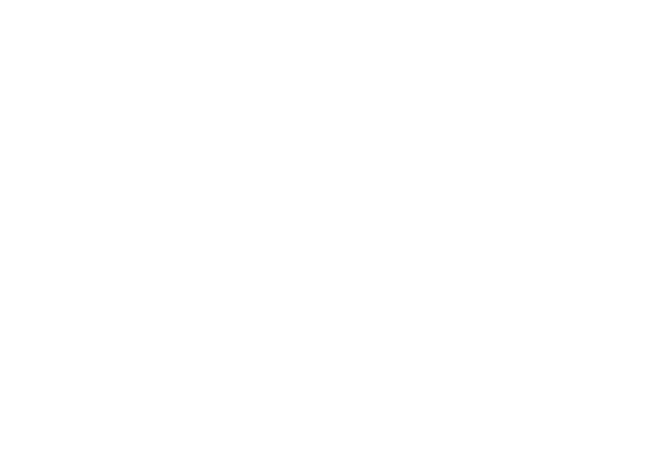
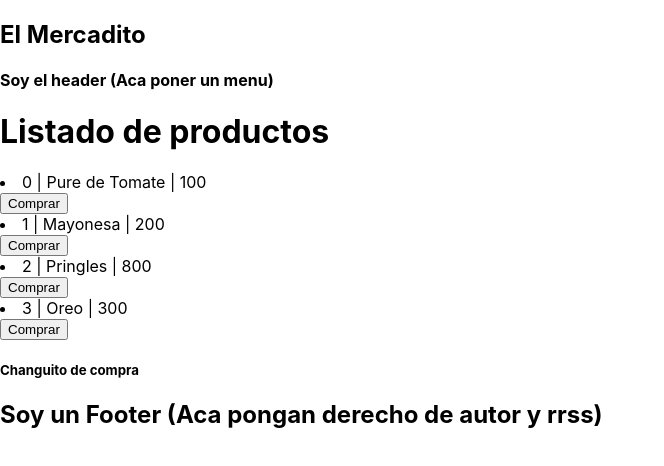
Before and after one commit to FabiCerchi/carrito-compras-react, a React (Create React App) app: page / in a window 1280 px wide. Shown: the top 466 px of the page, without its empty margins (0-664 px from the left). Built offline with nearby package versions, Linux system fonts and the light colour scheme.

Commit message:
MVP Carrito de compras

```diff
--- a/src/App.js
+++ b/src/App.js
@@ -1,11 +1,44 @@
-import logo from './logo.svg';
+import { useState } from 'react';
 import './App.css';
+import Footer from './components/Footer';
+import Header from './components/Header';
+import Producto from './components/Producto';
+import Carrito from './components/Carrito';
 
 function App() {
+  const [carrito, agregarProducto] = useState([]);
+
+  // Creamos nuestra lista de productos
+  const [productos, ] = useState([
+    {id:0, articulo:"Pure de Tomate", precio:100},
+    {id:1, articulo:"Mayonesa", precio:200},
+    {id:2, articulo:"Pringles", precio:800},
+    {id:3, articulo:"Oreo", precio:300}
+  ])
+
   return (
-    <div className="App">
+    <>
+      <Header
+          titulo="El Mercadito"
+      />
+      <h1>Listado de productos</h1>
+      {
+        productos.map(producto =>
+        <Producto
+            producto={producto}
+            productos={productos}
+            carrito = {carrito}
+            agregarProducto = {agregarProducto}
+            key={producto.id}
+        />)
+      }
+        <Carrito
+          carrito= {carrito}
+          agregarProducto = {agregarProducto}
+        />
 
-    </div>
+      <Footer/>
+    </>
   );
 }
 
--- /dev/null
+++ b/src/components/Carrito.jsx
@@ -0,0 +1,22 @@
+import React from 'react';
+import Producto from './Producto';
+
+const Carrito = ({carrito,agregarProducto}) => {
+    return (
+        <>
+            <h5>Changuito de compra</h5>
+            {
+                carrito.map(producto =>
+                    <Producto
+                        key={producto.id}
+                        producto = {producto}
+                        carrito = {carrito}
+                        agregarProducto = {agregarProducto}
+                    />
+                    )
+            }
+        </>
+     );
+}
+
+export default Carrito;
--- /dev/null
+++ b/src/components/Footer.jsx
@@ -0,0 +1,11 @@
+import React from 'react';
+
+const Footer = () => {
+    return (
+        <>
+            <h2>Soy un Footer (Aca pongan derecho de autor y rrss)</h2>
+        </>
+     );
+}
+
+export default Footer;
--- /dev/null
+++ b/src/components/Header.jsx
@@ -0,0 +1,12 @@
+import React from 'react';
+
+const Header = ({titulo}) => {
+    return (
+        <>
+            <h2>{titulo}</h2>
+            <h4>Soy el header (Aca poner un menu)</h4>
+        </>
+      );
+}
+
+export default Header;
--- /dev/null
+++ b/src/components/Producto.jsx
@@ -0,0 +1,62 @@
+import React from 'react';
+
+const Producto = ({ producto, productos, carrito, agregarProducto }) => {
+
+    //Extraigo los valores de producto
+    const { id, articulo, precio, cantidadComprada } = producto; //Destructuring
+
+    //Funcion para comprar un producto
+    const seleccionarProducto = (id) => {
+        const producto = productos.filter(
+            producto => producto.id === id
+        )[0];
+        const productoCarrito = carrito.find(producto => producto.id === id);
+        if(!productoCarrito){
+            producto.cantidadComprada = 1
+            agregarProducto([...carrito, producto]);
+        }else{
+           productoCarrito.cantidadComprada += 1
+           agregarProducto([...carrito])
+        }
+    };
+
+    const eliminarProducto = (carrito, id) => {
+        const producto = carrito.filter(
+            producto => producto.id === id
+        )[0];
+        if(producto.cantidadComprada > 1){
+            producto.cantidadComprada-=1
+            agregarProducto([...carrito])
+        }else{
+            const carritoActualizado = carrito.filter(producto => producto.id !== id);
+            agregarProducto(carritoActualizado)
+        }
+    };
+
+    return (
+        <>
+
+            {productos ?
+                <>
+                    <li>{id} | {articulo} | {precio}</li>
+                    <button
+                        type="button"
+                        onClick={() => seleccionarProducto(id)}
+                    >Comprar</button>
+                </>
+                :
+                <>
+                    <li>{id} | {articulo} | {precio} | {cantidadComprada}</li>
+                    <button
+                        type="button"
+                        onClick={() => eliminarProducto(carrito, id)}
+                    >Eliminar</button>
+                </>
+            }
+
+            <br />
+        </>
+    );
+}
+
+export default Producto;
```
